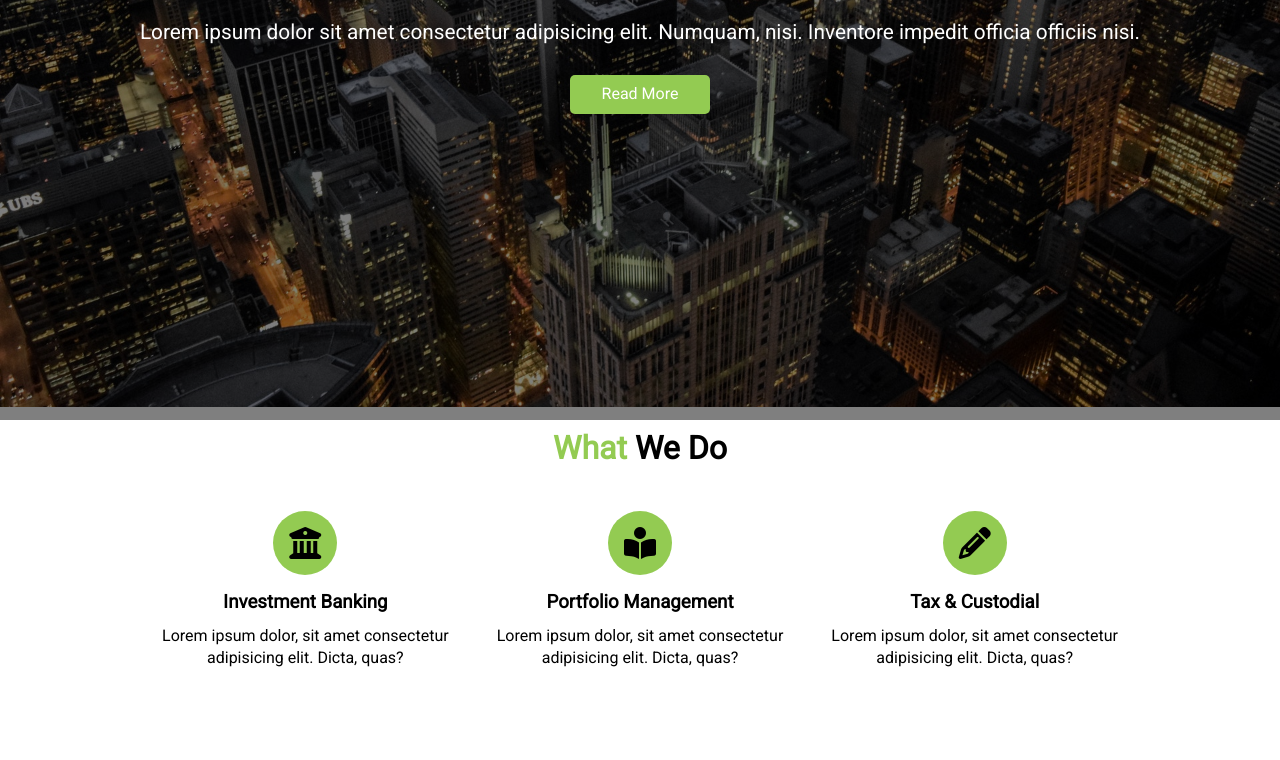
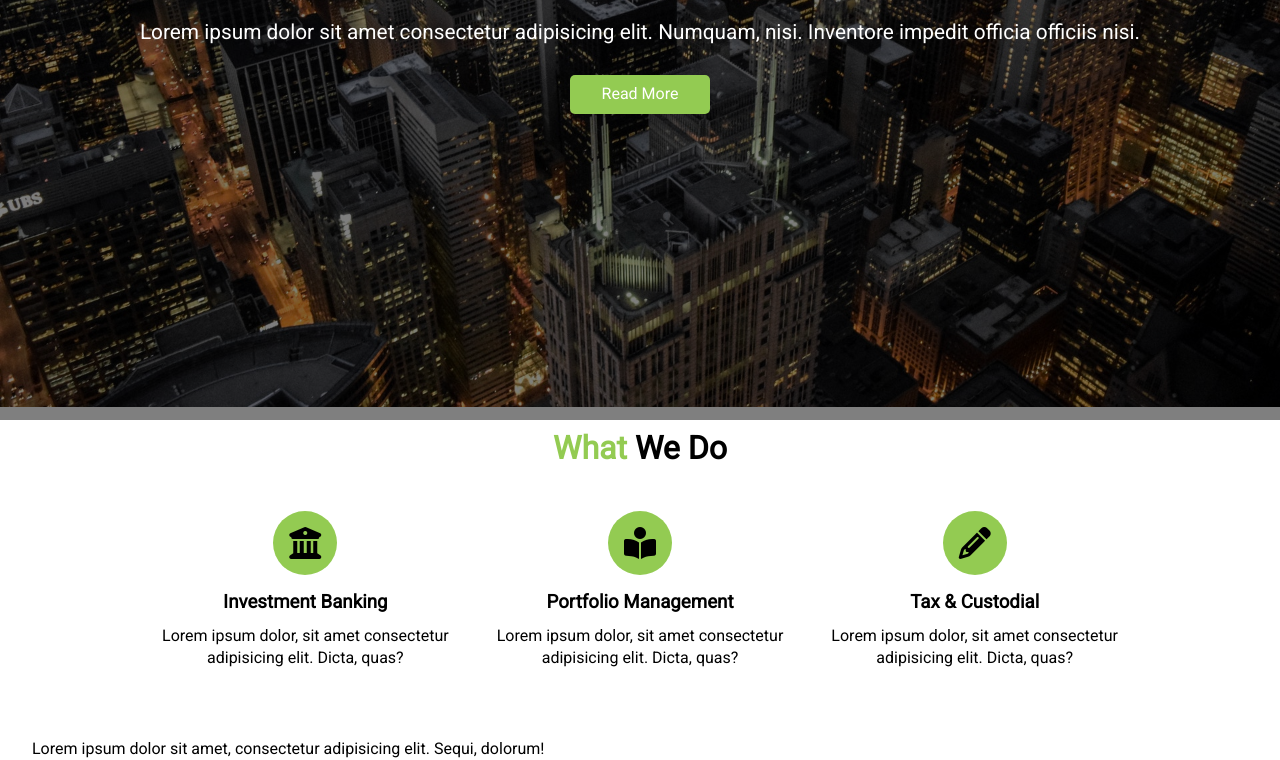
Before and after one commit to kiocam/edgeLedger, a plain HTML site: page index.html in a window 1280 px wide. Shown: the part 449-1209 px from the top of the page. Before the commit the page ends 1187 px from the top, so only its background shows below. Drawn offline with Linux system fonts and the light colour scheme.

Commit message:
what we do -section

```diff
--- a/index.html
+++ b/index.html
@@ -67,6 +67,12 @@
       </div>
     </div>
   </section>
+
+  <section id="what-we-do">
+    <dic class="container">
+      Lorem ipsum dolor sit amet, consectetur adipisicing elit. Sequi, dolorum!
+    </dic>
+  </section>
   <script src="https://kit.fontawesome.com/3404e4b543.js" crossorigin="anonymous"></script>
 </body>
 
```
